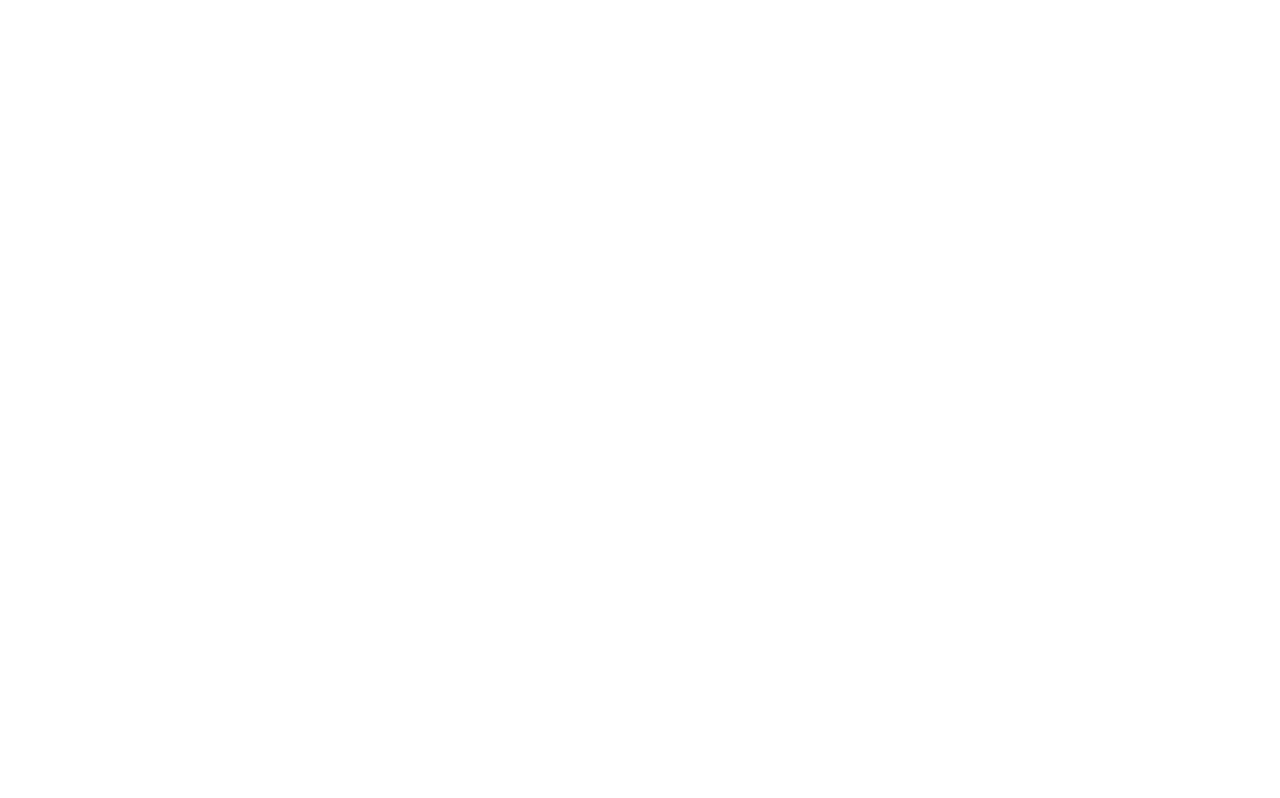
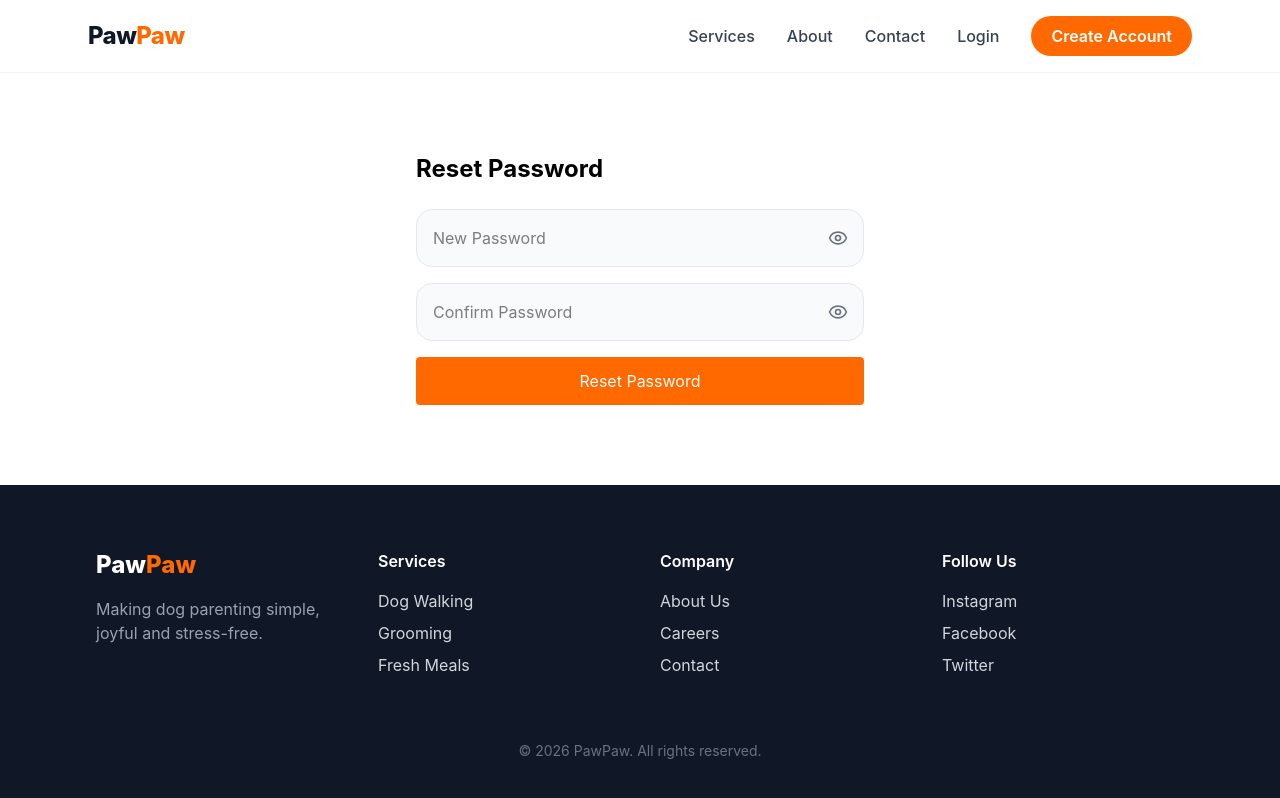
Before and after one commit to Tulsi-Naik/pawpaw, a React app: page /reset-password/1 in a window 1280 px wide. Before the commit this address had no page. Shown: the top 798 px of the page. Built offline with nearby package versions, Linux system fonts and the light colour scheme; the HTML template or start-up script is replaced by a standard one.

Commit message:
reset pwd link

```diff
--- a/src/App.jsx
+++ b/src/App.jsx
@@ -31,6 +31,9 @@
 import TrackWalkPage from "./features/bookings/TrackWalkPage"
 import PetsPage from "./features/pets/PetsPage"
 import PetProfilePage from "./features/pets/PetProfilePage"
+import SetPassword from "./pages/SetPassword"
+import ForgotPassword from "./pages/ForgotPassword"
+import ResetPassword from "./pages/ResetPassword"
 
 function Home() {
   return (
@@ -103,6 +106,39 @@
       />
 
       <Route
+  path="/forgot-password"
+  element={
+    <>
+      <Navbar />
+      <ForgotPassword />
+      <Footer />
+    </>
+  }
+/>
+
+<Route
+  path="/reset-password/:token"
+  element={
+    <>
+      <Navbar />
+      <ResetPassword />
+      <Footer />
+    </>
+  }
+/>
+<Route
+  path="/set-password"
+  element={
+    <>
+      <Navbar />
+      <SetPassword />
+      <Footer />
+    </>
+  }
+/>
+
+
+      <Route
         path="/register"
         element={
           <>
--- /dev/null
+++ b/src/pages/ForgotPassword.jsx
@@ -0,0 +1,57 @@
+import { useState } from "react"
+import toast from "react-hot-toast"
+
+export default function ForgotPassword() {
+
+  const [email, setEmail] = useState("")
+
+  const handleSubmit = async (e) => {
+    e.preventDefault()
+
+    const res = await fetch(
+      `${import.meta.env.VITE_API_URL}/api/auth/forgot-password`,
+      {
+        method: "POST",
+        headers: { "Content-Type": "application/json" },
+        body: JSON.stringify({ email })
+      }
+    )
+
+    const data = await res.json()
+
+    if (res.ok) {
+      toast.success("Reset link sent to email")
+    } else {
+      toast.error(data.message)
+    }
+  }
+
+  return (
+    <div className="max-w-md mx-auto py-20">
+
+      <h1 className="text-2xl font-bold mb-6">
+        Forgot Password
+      </h1>
+
+      <form onSubmit={handleSubmit} className="space-y-4">
+
+        <input
+          type="email"
+          placeholder="Enter your email"
+          value={email}
+          onChange={(e)=>setEmail(e.target.value)}
+          className="w-full border p-3 rounded"
+        />
+
+        <button
+          type="submit"
+          className="w-full bg-orange-500 text-white p-3 rounded"
+        >
+          Send Reset Link
+        </button>
+
+      </form>
+
+    </div>
+  )
+}
--- a/src/pages/Login.jsx
+++ b/src/pages/Login.jsx
@@ -29,21 +29,21 @@
     if (res.ok) {
   localStorage.setItem("token", data.token)
   localStorage.setItem("user", JSON.stringify(data.user))
+if (data.user.role === "caregiver") {
 
-if (data.user.role === "caregiver") {
-  toast.success("Login successful ")
+  toast.success("Login successful")
 
-  if(user.mustChangePassword){
-  navigate("/set-password")
-}else{
-  navigate("/app/dashboard")
-}
+  if (data.user.mustChangePassword) {
+    navigate("/set-password")
+    return
+  }
 
   if (data.user.onboardingStatus === "pending_setup") {
     navigate("/caregiver/profile-setup")
   } else {
     navigate("/caregiver/schedule")
   }
+
 } else if (data.user.role === "admin") {
     toast.success("Login successful ")
 
@@ -68,8 +68,16 @@
 
         <form onSubmit={handleSubmit} className="mt-8 space-y-6">
           <Input name="email" type="email" placeholder="Email" onChange={handleChange} />
-          <Input name="password" type="password" placeholder="Password" onChange={handleChange} />
-          <Button type="submit">Login</Button>
+<Input name="password" type="password" placeholder="Password" onChange={handleChange} />
+
+<p
+  onClick={() => navigate("/forgot-password")}
+  className="text-sm text-orange-500 cursor-pointer text-right"
+>
+  Forgot Password?
+</p>
+
+<Button type="submit">Login</Button>
         </form>
 <p className="text-center text-sm text-gray-600 mt-6">
   Don’t have an account?{" "}
@@ -80,6 +88,7 @@
     Create one
   </span>
 </p>
+
       </div>
 
     </section>
--- /dev/null
+++ b/src/pages/ResetPassword.jsx
@@ -0,0 +1,77 @@
+import { useState } from "react"
+import { useParams, useNavigate } from "react-router-dom"
+import toast from "react-hot-toast"
+import Input from "../components/ui/Input"
+
+export default function ResetPassword() {
+
+  const { token } = useParams()
+  const navigate = useNavigate()
+
+  const [password, setPassword] = useState("")
+  const [confirm, setConfirm] = useState("")
+
+  const handleSubmit = async (e) => {
+    e.preventDefault()
+
+    if (password !== confirm) {
+      toast.error("Passwords do not match")
+      return
+    }
+
+    const res = await fetch(
+      `${import.meta.env.VITE_API_URL}/api/auth/reset-password/${token}`,
+      {
+        method: "PUT",
+        headers: { "Content-Type": "application/json" },
+        body: JSON.stringify({ newPassword: password })
+      }
+    )
+
+    const data = await res.json()
+
+    if (res.ok) {
+      toast.success("Password reset successful")
+      navigate("/login")
+    } else {
+      toast.error(data.message)
+    }
+  }
+
+  return (
+    <div className="max-w-md mx-auto py-20">
+
+      <h1 className="text-2xl font-bold mb-6">
+        Reset Password
+      </h1>
+
+      <form onSubmit={handleSubmit} className="space-y-4">
+
+        <Input
+          name="password"
+          type="password"
+          placeholder="New Password"
+          value={password}
+          onChange={(e)=>setPassword(e.target.value)}
+        />
+
+        <Input
+          name="confirm"
+          type="password"
+          placeholder="Confirm Password"
+          value={confirm}
+          onChange={(e)=>setConfirm(e.target.value)}
+        />
+
+        <button
+          type="submit"
+          className="w-full bg-orange-500 text-white p-3 rounded"
+        >
+          Reset Password
+        </button>
+
+      </form>
+
+    </div>
+  )
+}
--- a/src/pages/SetPassword.jsx
+++ b/src/pages/SetPassword.jsx
@@ -1,7 +1,7 @@
 import { useState } from "react"
 import { useNavigate } from "react-router-dom"
 import toast from "react-hot-toast"
-
+import Input from "../components/ui/Input"
 export default function SetPassword() {
 
   const user = JSON.parse(localStorage.getItem("user"))
@@ -9,6 +9,7 @@
 
   const [password, setPassword] = useState("")
   const [confirm, setConfirm] = useState("")
+
 
   const handleSubmit = async (e) => {
     e.preventDefault()
@@ -33,8 +34,18 @@
     )
 
    if (res.ok) {
+
   toast.success("Password updated")
-      navigate("/app/dashboard")
+
+  const updatedUser = {
+    ...user,
+    mustChangePassword: false
+  }
+
+  localStorage.setItem("user", JSON.stringify(updatedUser))
+
+  navigate("/caregiver/schedule")
+
 } else {
   toast.error("Error updating password")
 }
@@ -49,21 +60,25 @@
 
       <form onSubmit={handleSubmit} className="space-y-4">
 
-        <input
+       <div className="relative">
+<Input
+  name="password"
   type="password"
   placeholder="New Password"
   value={password}
   onChange={(e)=>setPassword(e.target.value)}
-          className="w-full border p-3 rounded"
 />
+</div>
 
-        <input
+       <div className="relative">
+<Input
+  name="confirm"
   type="password"
   placeholder="Confirm Password"
   value={confirm}
   onChange={(e)=>setConfirm(e.target.value)}
-          className="w-full border p-3 rounded"
 />
+</div>
 
         <button
           type="submit"
```
Lines whose indentation alone changed are shown as unchanged.
